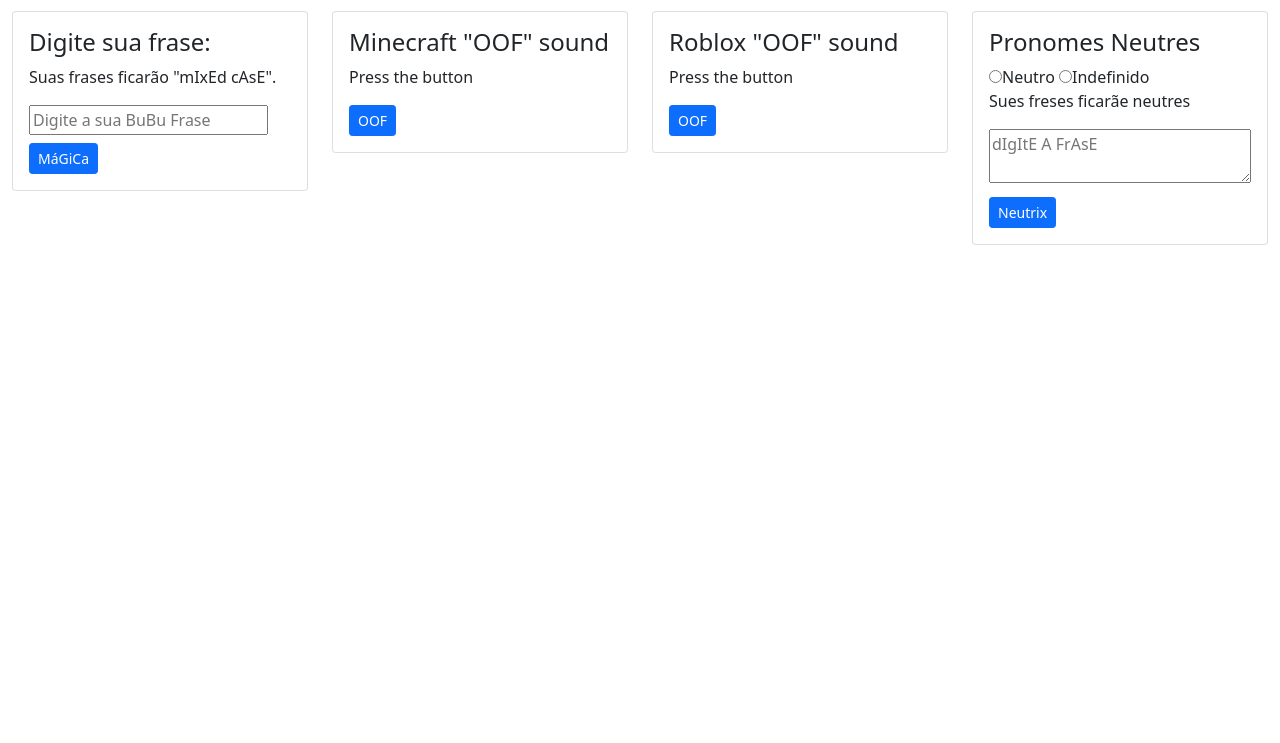
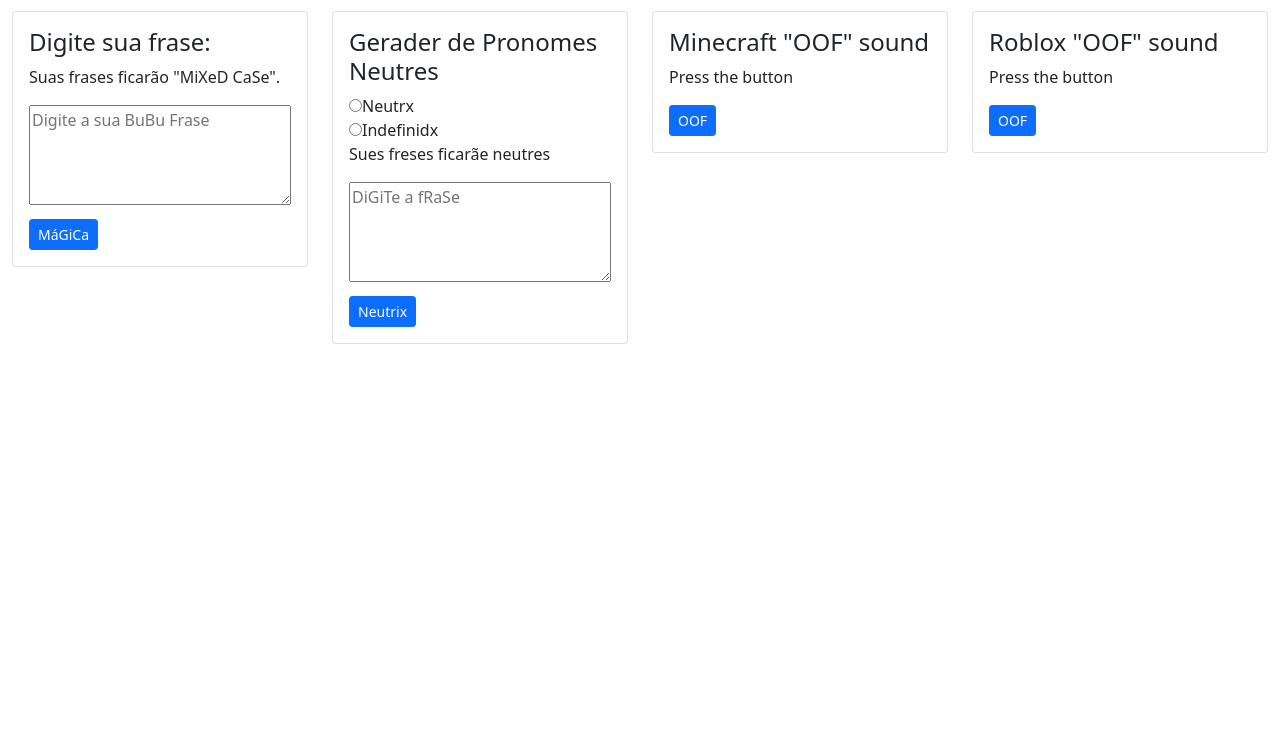
Before and after one commit to xdpedrimbr/BubuSpeaks, a plain HTML site: page index.html in a window 1280 px wide. Shown: the part 57-800 px from the top of the page. Drawn offline with nearby package versions, Linux system fonts and the light colour scheme.

Commit message:
Update label names / Improvements on Index

```diff
--- a/index.html
+++ b/index.html
@@ -5,12 +5,20 @@
     <meta charset="UTF-8">
     <meta http-equiv="X-UA-Compatible" content="IE=edge">
     <meta name="viewport" content="width=device-width, initial-scale=1.0">
-    <title>Document</title>
+    <meta name="description" content="Pronomes Neutros, Pronomes Neutres, Pronomes Indefinidos, Pronomes Indefinidxs, Indefinidos, Indefinidx, Neutros, Neutres, BuBu SpEaKs, Minecraft, Roblox, OOF Sounds, Barulhos OOF, Gameplay">
+    <meta name="keywords" content="Pronomes Neutros, Pronomes Neutres, Pronomes Indefinidos, Pronomes Indefinidxs, Indefinidos, Indefinidx, Neutros, Neutres, BuBu SpEaKs, Minecraft, Roblox, OOF Sounds, Barulhos OOF, Gameplay">
+    <title>BuBu Speaks</title>
+    <style>
+        textarea{
+            min-width: 100px;
+            min-height: 100px;
+        }
+    </style>
 </head>
 <body>
     <nav class="navbar navbar-expand-lg navbar-light bg-dark">
         <div class="container-fluid">
-          <a class="navbar-brand text-light" href="#">'BuBu SpEaKs Oficial'</a>
+          <a class="navbar-brand text-light" href="#">BuBu SpEaKs Real Oficial</a>
         </div>
     </nav>
 
@@ -23,13 +31,29 @@
                     <div class="card-body">
                         <!-- <img src="bubu.png"  class="card-img-top"> -->
                         <h4 class="card-title" for="stringEntrada">Digite sua frase: </h4>
-                        <p class="card-text">Suas frases ficarão "mIxEd cAsE".</p>
-                        <input type="text" id="stringEntrada" name="stringEntrada" placeholder="Digite a sua BuBu Frase">  <!-- onkeyup="bubuString() -->
+                        <p class="card-text">Suas frases ficarão "MiXeD CaSe".</p>
+                        <textarea type="text" id="stringEntrada" name="stringEntrada" class="col-12" placeholder="Digite a sua BuBu Frase"></textarea>  <!-- onkeyup="bubuString() -->
                         <p class="my-2" id="stringSaida"></p>
                         <button type="button" class="btn btn-primary btn-sm" onclick="bubuString()">MáGiCa</button>
                     </div>
                 </div>
             </div>
+
+        <div class="col-sm-3 mt-2">
+            <div class="card" >
+                <div class="card-body">
+                    <h4 class="card-title" for="neutre"><a id="tipo1"></a></h4>
+
+                    <input type="radio" name="type1" id="neutral" value="neutral" autocomplete="off" onclick="neutre()"><label class="color_link capitalize" for="neutral">Neutrx</label><br>
+                    <input type="radio" name="type1" id="undefined" value="undefined" autocomplete="off" onclick="neutre()"><label class="color_link capitalize" for="undefined">Indefinidx</label>
+
+                    <p class="card-text"><a id="tipo2"></a></p>
+                    <textarea type="text" id="neutre" name="neutre" placeholder="DiGiTe a fRaSe" class="col-12"></textarea>
+                    <p class="my-2" id="stringSaidaNeutre"></p>
+                    <button type="button col-4" class="btn btn-primary btn-sm" onclick="neutre()">Neutrix</button>
+                </div>
+            </div>
+        </div>
 
         <!--
             <div class="col-sm-3 mt-2">
@@ -65,21 +89,6 @@
             </div>
         </div>
 
-        <div class="col-sm-3 mt-2">
-            <div class="card" >
-                <div class="card-body">
-                    <h4 class="card-title" for="neutre">Pronomes <a id="tipo1"></a></h4>
-
-                    <input type="radio" name="type1" id="neutral" value="neutral" autocomplete="off" onclick="neutre()"><label class="color_link capitalize" for="neutral">Neutro</label>
-                    <input type="radio" name="type1" id="undefined" value="undefined" autocomplete="off" onclick="neutre()"><label class="color_link capitalize" for="undefined">Indefinido</label>
-
-                    <p class="card-text"><a id="tipo2"></a></p>
-                    <textarea type="text" id="neutre" name="neutre" placeholder="dIgItE A FrAsE" class="col-12"></textarea>
-                    <p class="my-2" id="stringSaidaNeutre"></p>
-                    <button type="button col-4" class="btn btn-primary btn-sm" onclick="neutre()">Neutrix</button>
-                </div>
-            </div>
-        </div>
 
         <!-- <div class="col-lg-3 mt-2">
             <div class="card" >
@@ -99,7 +108,7 @@
 
 
     <script>
-        document.getElementById("tipo1").innerHTML = "Neutres"
+        document.getElementById("tipo1").innerHTML = "Gerader de Pronomes Neutres"
         document.getElementById("tipo2").innerHTML = "Sues freses ficarãe neutres"
 
         function bubuString(){
@@ -152,12 +161,12 @@
             if(choose == "neutral"){
                 changeCharUpper = "E";
                 changeCharLower = "e";
-                document.getElementById("tipo1").innerHTML = "Neutres"
+                document.getElementById("tipo1").innerHTML = "Gerader de Pronomes Neutres"
                 document.getElementById("tipo2").innerHTML = "Sues freses ficarãe neutres"
             }else if(choose == "undefined"){
                 changeCharUpper = "X";
                 changeCharLower = "x";
-                document.getElementById("tipo1").innerHTML = "Indefinidxs";
+                document.getElementById("tipo1").innerHTML = "Geradxr dx Pronomxs Indefinidxs";
                 document.getElementById("tipo2").innerHTML = "Suxs frxses ficarãx indefinidxs";
             }
 
```
